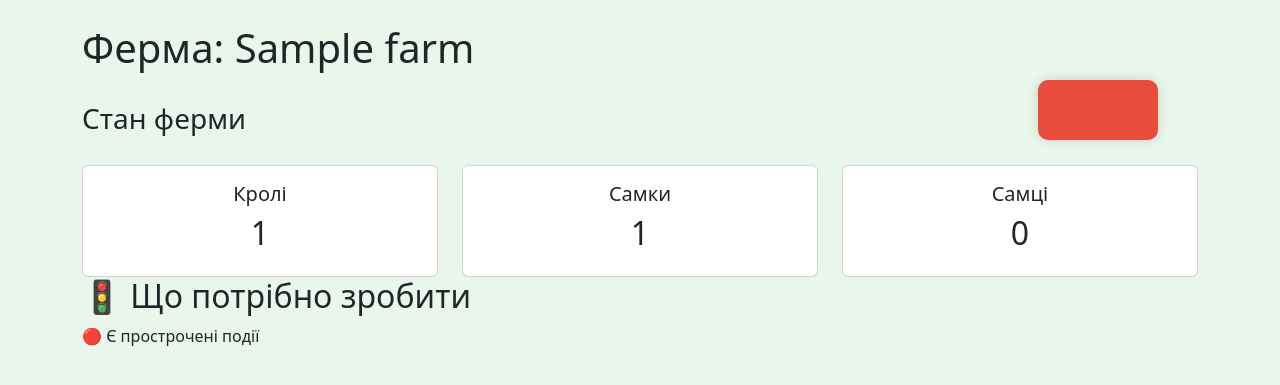
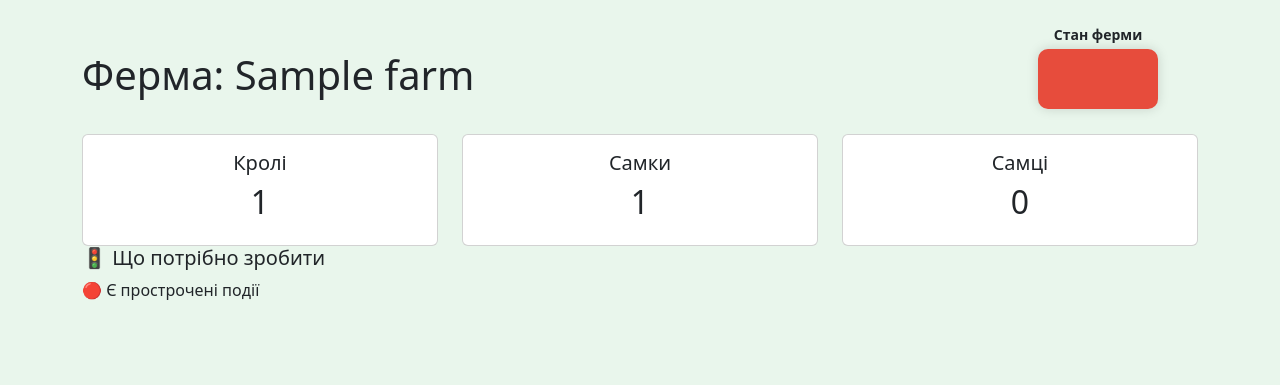
Before and after one commit to kaur-ua/Rabbitfarm, a Django app: page /home/ in a window 1280 px wide. Shown: the part 56-441 px from the top of the page. Run offline with Django 5.2, Linux system fonts and the light colour scheme; a user stored in the database is signed in; tables that the repository leaves empty hold one stand-in row (values such as "Sample post").

Commit message:
polished dashboard layout

```diff
--- a/templates/home.html
+++ b/templates/home.html
@@ -3,22 +3,20 @@
 {% block content %}
 
 
+<div class="d-flex justify-content-between align-items-center">
+
     <h1>Ферма: {{ farm.name }}</h1>
 
-<div class="d-flex justify-content-between align-items-center">
-
-    <h3>Стан ферми</h3>
-
+    <div class="text-center">
+        <small style="display:block; width:120px; text-align:center; margin-bottom:4px; font-weight:600;">Стан ферми</small>
         <div class="traffic-light">
-
-
             <div class="lamp
                 {% if red_light %}active-red
                 {% elif yellow_light %}active-yellow
                 {% else %}active-green
                 {% endif %}">
             </div>
-
+        </div>
     </div>
 
 </div>
@@ -54,7 +52,7 @@
 
 </div>
 
-<h2>🚦 Що потрібно зробити</h2>
+<h5>🚦 Що потрібно зробити</h5>
 
 {% if red_light %}
     🔴 Є прострочені події
```
Lines whose indentation alone changed are shown as unchanged.
